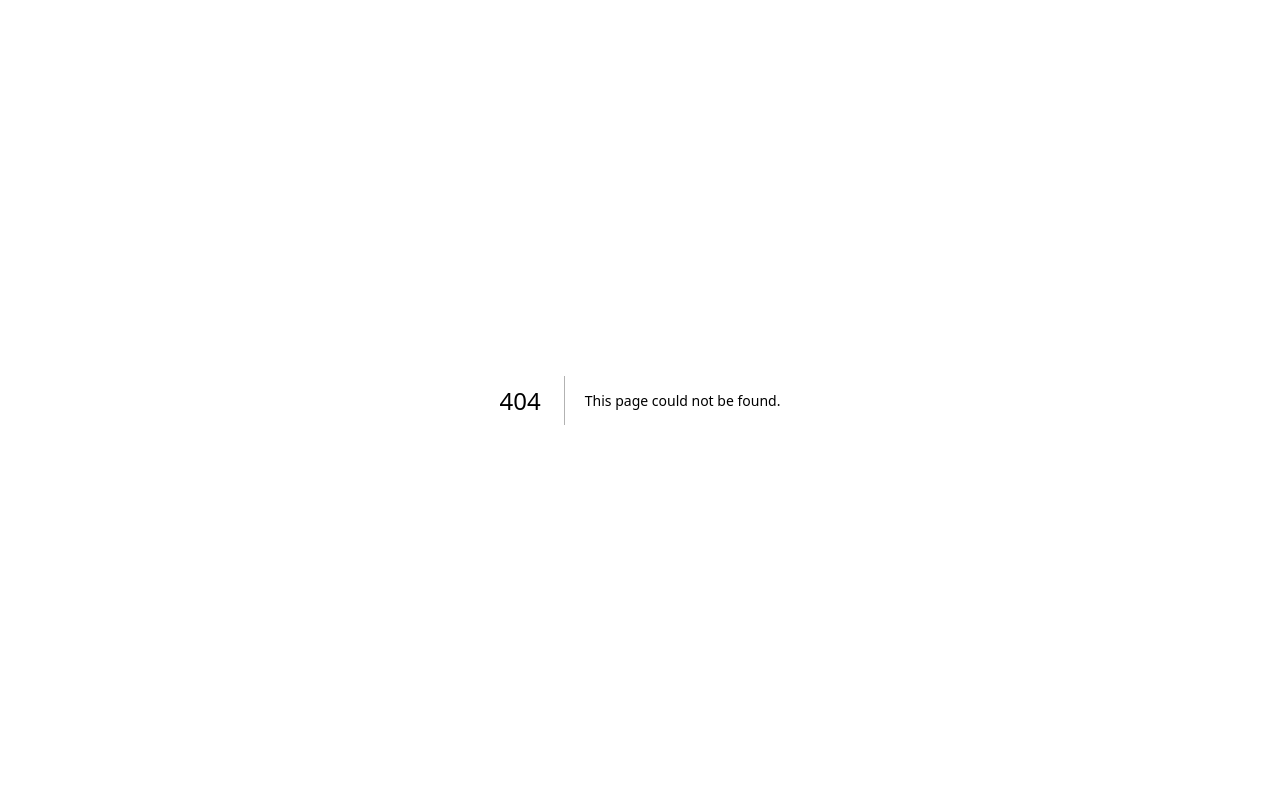
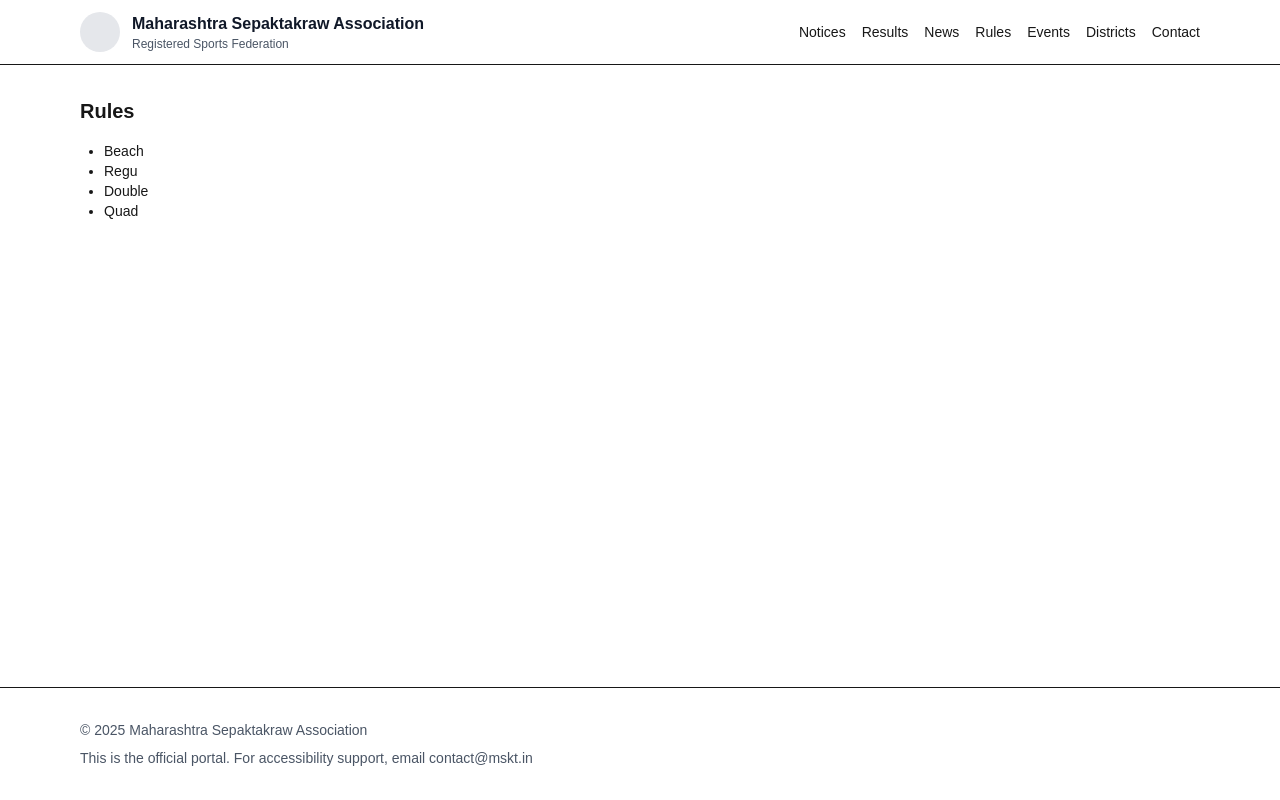
Before and after one commit to harrypeter07/sepaktakraw, a Next.js app: page /rules in a window 1280 px wide. Before the commit this address had no page. Built offline with nearby package versions, Linux system fonts and the light colour scheme.

Commit message:
Update AdminNav component to improve link accessibility and enhance user experience by adding aria-labels and adjusting styles for better visibility.

```diff
--- /dev/null
+++ b/app/(public)/news/page.tsx
@@ -0,0 +1,8 @@
+export default function NewsPage() {
+  return (
+    <section className="mx-auto max-w-6xl px-4 py-8">
+      <h1 className="text-xl font-semibold mb-4">News</h1>
+      <p className="text-gray-700">Latest association updates.</p>
+    </section>
+  );
+}
--- /dev/null
+++ b/app/(public)/rules/beach/page.tsx
@@ -0,0 +1,8 @@
+export default function BeachRules() {
+  return (
+    <section className="mx-auto max-w-6xl px-4 py-8">
+      <h1 className="text-xl font-semibold mb-2">Beach Rules</h1>
+      <p className="text-gray-700">Official beach sepak takraw rules.</p>
+    </section>
+  );
+}
--- /dev/null
+++ b/app/(public)/rules/page.tsx
@@ -0,0 +1,13 @@
+export default function RulesIndex() {
+  return (
+    <section className="mx-auto max-w-6xl px-4 py-8">
+      <h1 className="text-xl font-semibold mb-4">Rules</h1>
+      <ul className="list-disc pl-6 text-sm">
+        <li>Beach</li>
+        <li>Regu</li>
+        <li>Double</li>
+        <li>Quad</li>
+      </ul>
+    </section>
+  );
+}
--- /dev/null
+++ b/app/(public)/rules/regu/page.tsx
@@ -0,0 +1,8 @@
+export default function ReguRules() {
+  return (
+    <section className="mx-auto max-w-6xl px-4 py-8">
+      <h1 className="text-xl font-semibold mb-2">Regu Rules</h1>
+      <p className="text-gray-700">Official regu rules.</p>
+    </section>
+  );
+}
```
